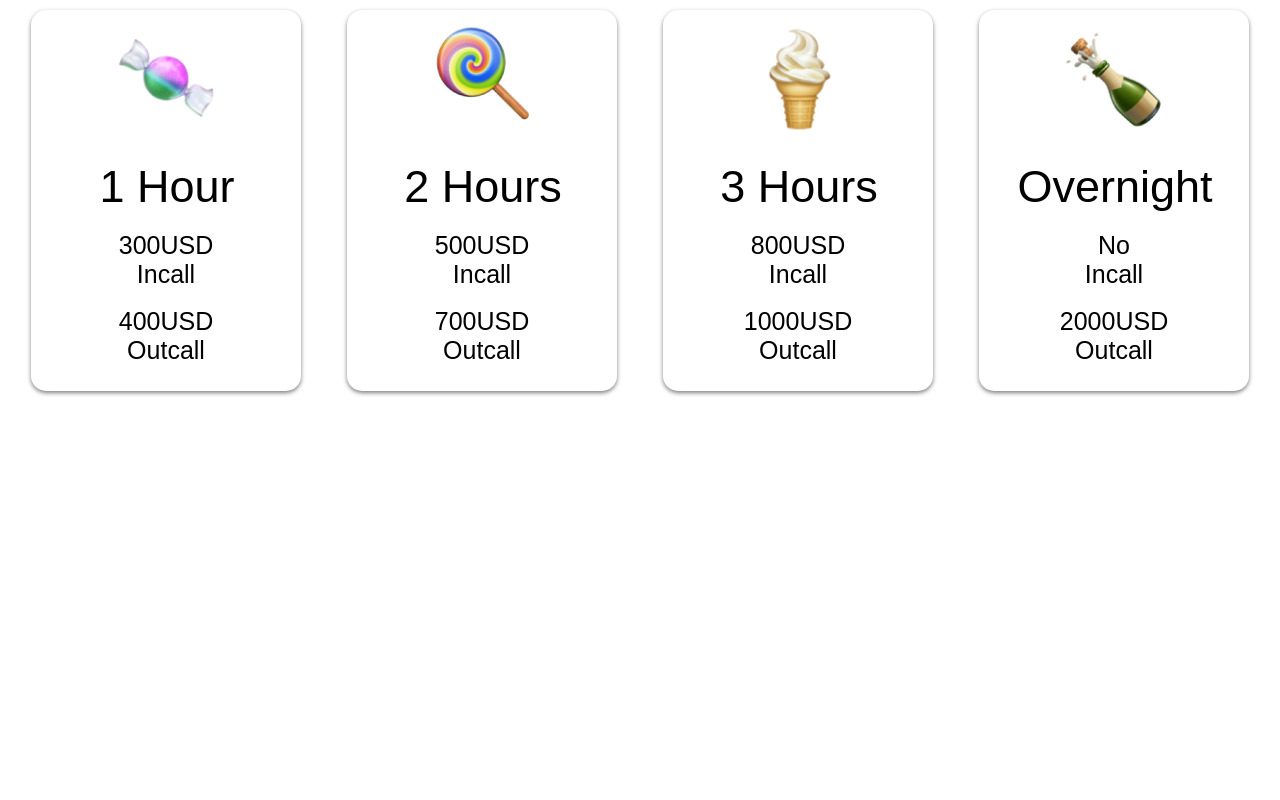
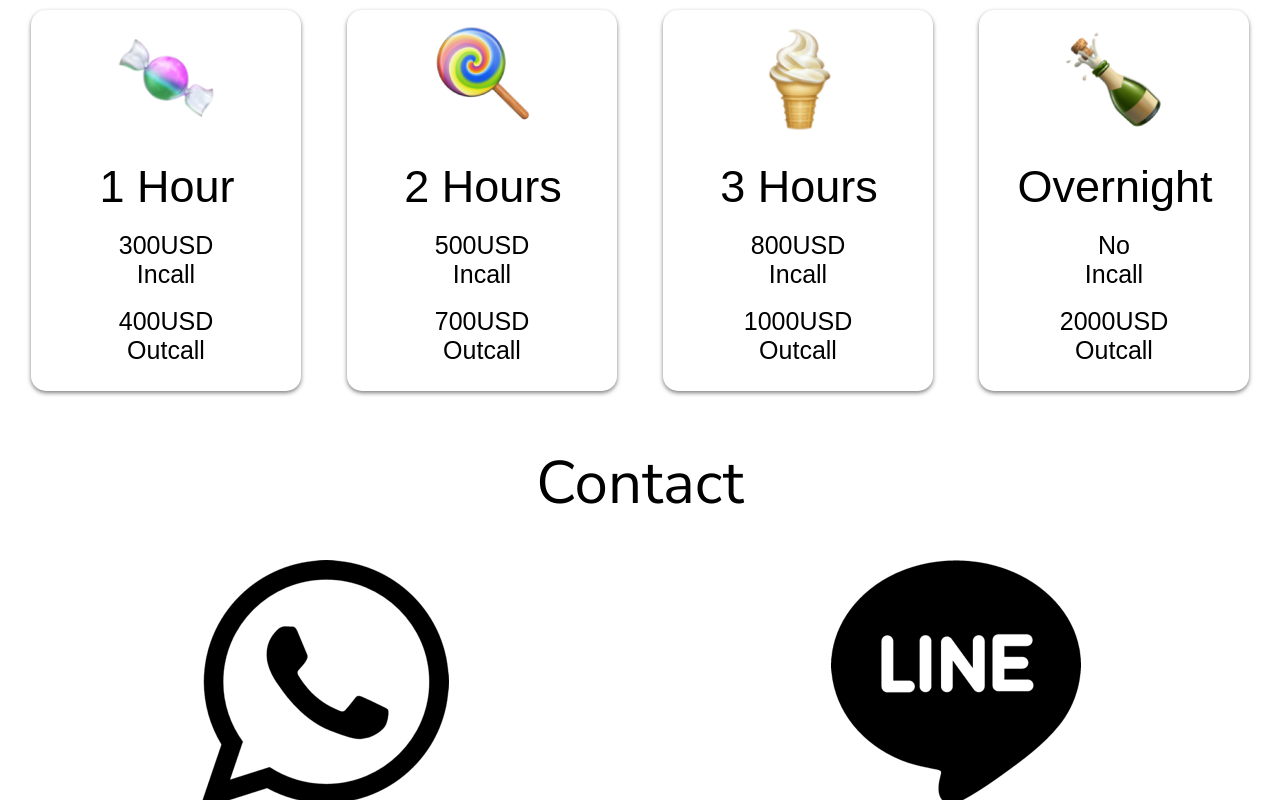
Before and after one commit to sureshmurali/React-photo-gallery, a React (Create React App) app: page / in a window 1280 px wide. Shown: the part 3172-3972 px from the top of the page. Before the commit the page ends 3596 px from the top, so only its background shows below. Built offline with nearby package versions, Linux system fonts and the light colour scheme.

Commit message:
Contact Slide completed

```diff
--- a/src/Components/App.js
+++ b/src/Components/App.js
@@ -6,6 +6,7 @@ import AboutMe from './AboutMe.js'
 import Gallery from './Gallery.js'
 import Schedule from './Schedule.js'
 import Rates from './Rates.js'
+import Contact from './Contact.js'
 
 class App extends Component {
   render() {
@@ -31,6 +32,9 @@ class App extends Component {
         <Grid fluid>
           <Rates/>
         </Grid>
+        <Grid fluid>
+          <Contact/>
+        </Grid>
 
       </div>
     );
--- /dev/null
+++ b/src/Components/Contact.js
@@ -0,0 +1,44 @@
+import React, {Component} from 'react';
+import '../Styles/App.css';
+import '../Styles/Contact.css';
+import {Row, Col} from 'react-flexbox-grid';
+import "../../node_modules/react-image-gallery/styles/css/image-gallery.css";
+
+class Contact extends Component {
+
+  render() {
+
+    return (
+      <div>
+        <br></br>
+        <Row className="TextCenter">
+          <Col xs={12}>
+            <div className="PageTitle">Contact</div>
+            <br></br>
+            <br></br>
+            <Row>
+              <Col xs={12} md={6}>
+                <div className="WhatsappLogo"></div>
+                <br></br>
+                <div className="WhatsappDetails">Whatsapp<br></br><span className="Bold">08034648283</span></div>
+                <br></br>
+                <br></br>
+              </Col>
+              <Col xs={12} md={6}>
+                <div className="LineLogo"></div>
+                <br></br>
+                <div className="LineDetails">Line<br></br><span className="Bold">mint.6875</span></div>
+                <br></br>
+                <br></br>
+
+              </Col>
+            </Row>
+
+          </Col>
+        </Row>
+      </div>
+    );
+  }
+}
+
+export default Contact;
--- /dev/null
+++ b/src/Styles/Contact.css
@@ -0,0 +1,168 @@
+.TextCenter {
+  text-align: -webkit-center;
+}
+
+.Bold {
+  font-weight: bold;
+}
+
+
+/**Iphone 5 and Small smartphone*/
+
+@media only screen and (max-width: 350px) {
+  .WhatsappLogo
+  {
+    background-image: url("../Images/Whatsapp.png");
+      height: 150px;
+      width: 150px;
+      background-size: cover;
+  }
+
+  .WhatsappDetails
+  {
+    font-size:35px;
+    font-family: 'Nunito Sans';
+  }
+
+  .LineLogo
+  {
+    background-image: url("../Images/Line.png");
+    height: 148px;
+    width: 150px;
+    background-size: cover;
+  }
+
+  .LineDetails
+  {
+    font-size:35px;
+    font-family: 'Nunito Sans';
+  }
+}
+
+/** Smartphones*/
+
+@media only screen and (min-width: 350px) and (max-width: 768px) {
+  .WhatsappLogo
+  {
+    background-image: url("../Images/Whatsapp.png");
+      height: 150px;
+      width: 150px;
+      background-size: cover;
+  }
+
+  .WhatsappDetails
+  {
+    font-size:40px;
+    font-family: 'Nunito Sans';
+  }
+
+  .LineLogo
+  {
+    background-image: url("../Images/Line.png");
+    height: 146px;
+    width: 150px;
+    background-size: cover;
+  }
+
+  .LineDetails
+  {
+    font-size:40px;
+    font-family: 'Nunito Sans';
+  }
+}
+
+/* iPads (portrait and landscape) ----------- */
+
+@media only screen and (min-device-width: 768px) and (max-device-width: 1024px) {
+  .WhatsappLogo
+  {
+    background-image: url("../Images/Whatsapp.png");
+      height: 250px;
+      width: 250px;
+      background-size: cover;
+  }
+
+  .WhatsappDetails
+  {
+    font-size:60px;
+    font-family: 'Nunito Sans';
+  }
+
+  .LineLogo
+  {
+    background-image: url("../Images/Line.png");
+    height: 243px;
+    width: 250px;
+    background-size: cover;
+  }
+
+  .LineDetails
+  {
+    font-size:60px;
+    font-family: 'Nunito Sans';
+  }
+}
+
+/**Laptops and PCS*/
+
+@media only screen and (min-width: 1024px) and (max-width: 1440px) {
+  .WhatsappLogo
+  {
+    background-image: url("../Images/Whatsapp.png");
+      height: 250px;
+      width: 250px;
+      background-size: cover;
+  }
+
+  .WhatsappDetails
+  {
+    font-size:60px;
+    font-family: 'Nunito Sans';
+  }
+
+  .LineLogo
+  {
+    background-image: url("../Images/Line.png");
+    height: 243px;
+    width: 250px;
+    background-size: cover;
+  }
+
+  .LineDetails
+  {
+    font-size:60px;
+    font-family: 'Nunito Sans';
+  }
+}
+
+/* Large screens ----------- */
+
+@media only screen and (min-width: 1440px) {
+  .WhatsappLogo
+  {
+    background-image: url("../Images/Whatsapp.png");
+      height: 250px;
+      width: 250px;
+      background-size: cover;
+  }
+
+  .WhatsappDetails
+  {
+    font-size:60px;
+    font-family: 'Nunito Sans';
+  }
+
+  .LineLogo
+  {
+    background-image: url("../Images/Line.png");
+    height: 243px;
+    width: 250px;
+    background-size: cover;
+  }
+
+  .LineDetails
+  {
+    font-size:60px;
+    font-family: 'Nunito Sans';
+  }
+}
```
Also changed, not shown: src/Images/Line.png (added), src/Images/Whatsapp.png (added).
